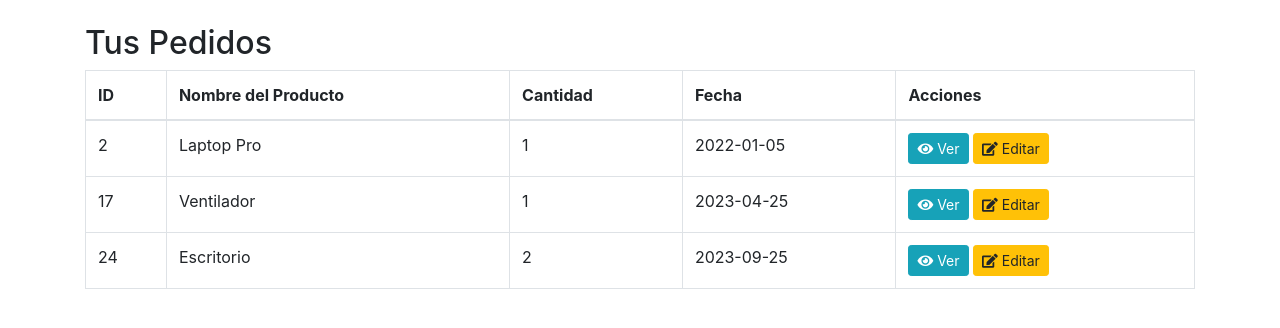
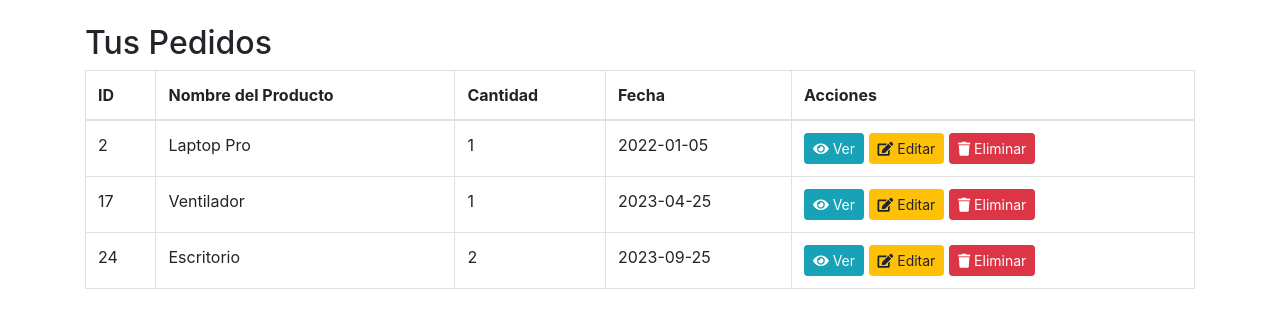
Before and after one commit to Humberto3280/Carrito-de-compra, a PHP site: page /pedidos.php in a window 1280 px wide. Shown: the part 104-432 px from the top of the page. Run offline with PHP 8.4, Linux system fonts and the light colour scheme; a user stored in the database is signed in; data comes from the database, SQL or seed files in the repository.

Commit message:
feat: Corrección del archivo pedidos.php.
Le borre sin querer la función borrar XD, ya se la volví a poner.

```diff
--- a/Tallerdb/pedidos.php
+++ b/Tallerdb/pedidos.php
@@ -112,6 +112,9 @@ function obtenerPedidos($conn, $usuario_id) {
                                     <a href="editar_pedido.php?id=<?php echo $pedido['pedido_id']; ?>" class="btn btn-warning btn-sm">
                                         <i class="fas fa-edit"></i> Editar
                                     </a>
+                                    <a href="eliminar_pedido.php?id=<?php echo $pedido['pedido_id']; ?>" class="btn btn-danger btn-sm" onclick="return confirm('¿Estás seguro de que quieres eliminar este pedido?');">
+                                        <i class="fas fa-trash"></i> Eliminar
+                                    </a>
                                 </td>
                             </tr>
                         <?php endwhile; ?>
```
